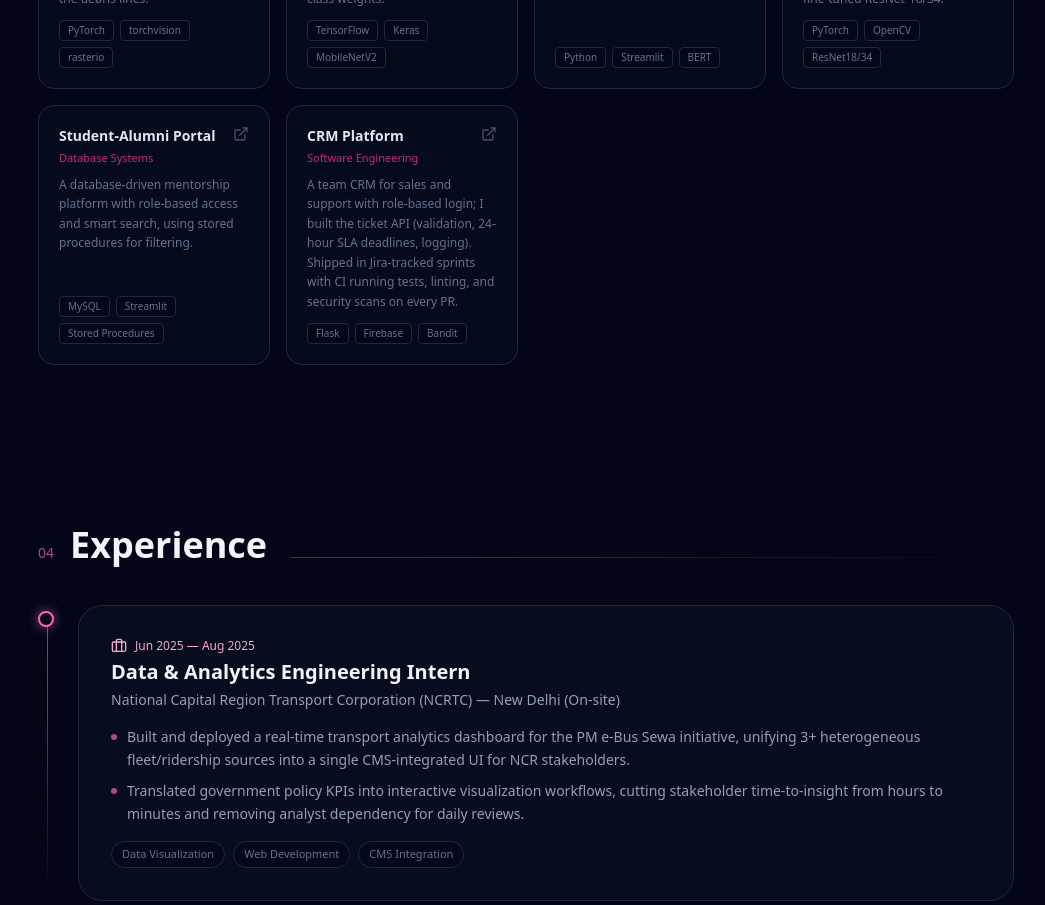
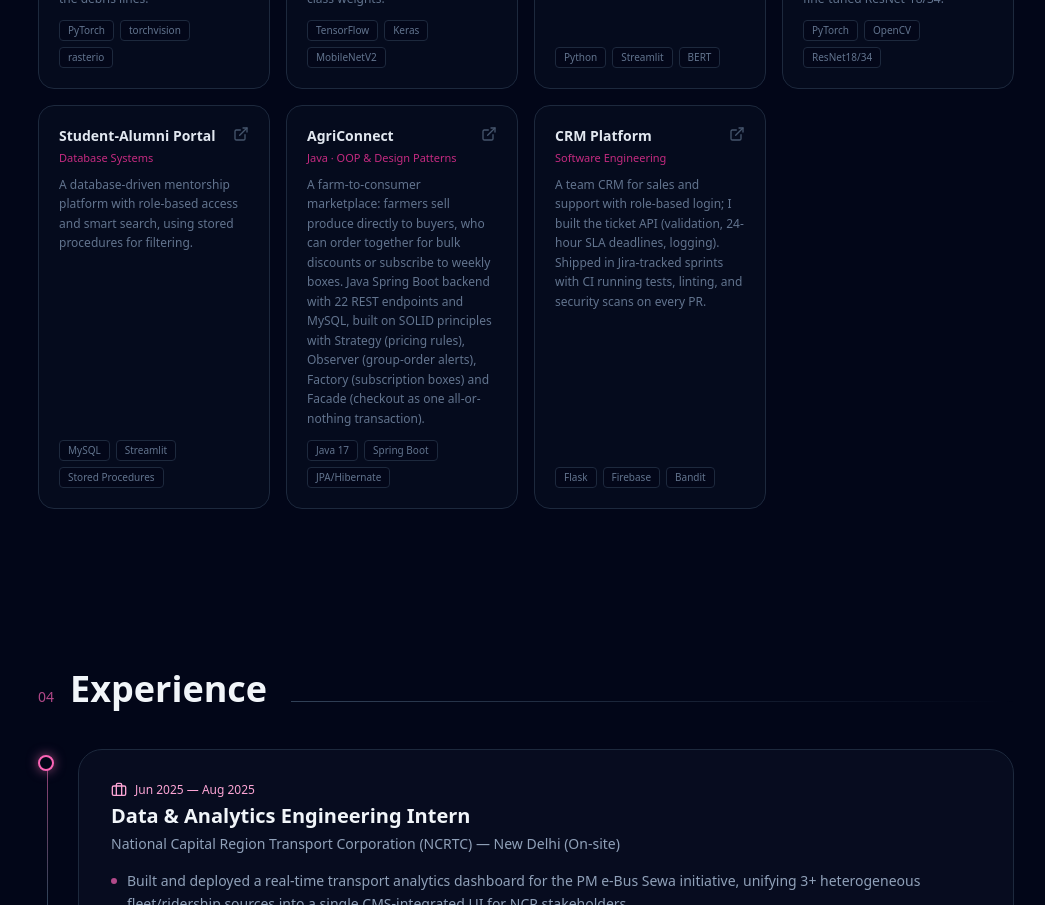
Before and after one commit to kaverii11/portfolio, a Next.js app: page / in a window 1280 px wide. Shown: the part 4420-5325 px from the top of the page, without its empty margins (114-1159 px from the left). Built offline with nearby package versions, Linux system fonts and the light colour scheme.

Commit message:
Add AgriConnect (Java Spring Boot, SOLID + design patterns) to projects

```diff
--- a/app/data.ts
+++ b/app/data.ts
@@ -217,6 +217,14 @@ export const moreProjects = [
     link: "https://github.com/kaverii11/Student-Alumni-Mentorship-Portal",
   },
   {
+    title: "AgriConnect",
+    tag: "Java · OOP & Design Patterns",
+    description:
+      "A farm-to-consumer marketplace: farmers sell produce directly to buyers, who can order together for bulk discounts or subscribe to weekly boxes. Java Spring Boot backend with 22 REST endpoints and MySQL, built on SOLID principles with Strategy (pricing rules), Observer (group-order alerts), Factory (subscription boxes) and Facade (checkout as one all-or-nothing transaction).",
+    tech: ["Java 17", "Spring Boot", "JPA/Hibernate", "MySQL", "Maven"],
+    link: "https://github.com/kaverii11/Agriconnect",
+  },
+  {
     title: "CRM Platform",
     tag: "Software Engineering",
     description:
```
